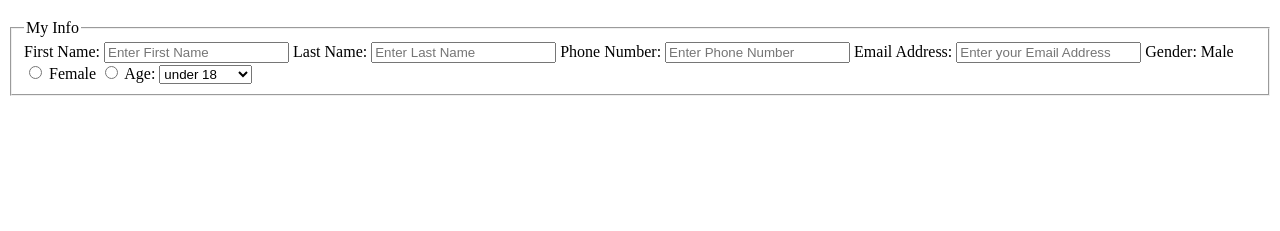
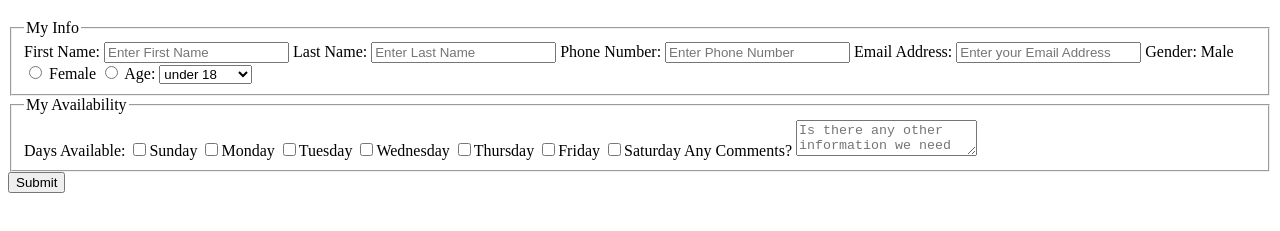
Before and after one commit to Jplewa1/Lab4, a plain HTML site: page index.html in a window 1280 px wide. Shown: the part 61-292 px from the top of the page. Drawn offline with Linux system fonts and the light colour scheme.

Commit message:
down to submit

```diff
--- a/index.html
+++ b/index.html
@@ -27,6 +27,21 @@
       <option value="65 and over">65 and over</option>
     </select>
   </fieldset>
+  <fieldset>
+    <legend>My Availability</legend>
+    <label>Days Available:</label>
+    <label><input type="checkbox" value="Sunday" name="available_field[]">Sunday</label>
+    <label><input type="checkbox" value="Monday" name="available_field[]">Monday</label>
+    <label><input type="checkbox" value="Tuesday" name="available_field[]">Tuesday</label>
+    <label><input type="checkbox" value="Wednesday" name="available_field[]">Wednesday</label>
+    <label><input type="checkbox" value="Thursday" name="available_field[]">Thursday</label>
+    <label><input type="checkbox" value="Friday" name="available_field[]">Friday</label>
+    <label><input type="checkbox" value="Saturday" name="available_field[]">Saturday</label>
+    <label>Any Comments?</label>
+    <textarea name="comments_field" placeholder="Is there any other information we need to know?"></textarea>
+    <input type="hidden" value="Jplewa1" name="hidden_field">
+    </fieldset>
+    <input type="submit">
 
 </body>
 </html>
```
